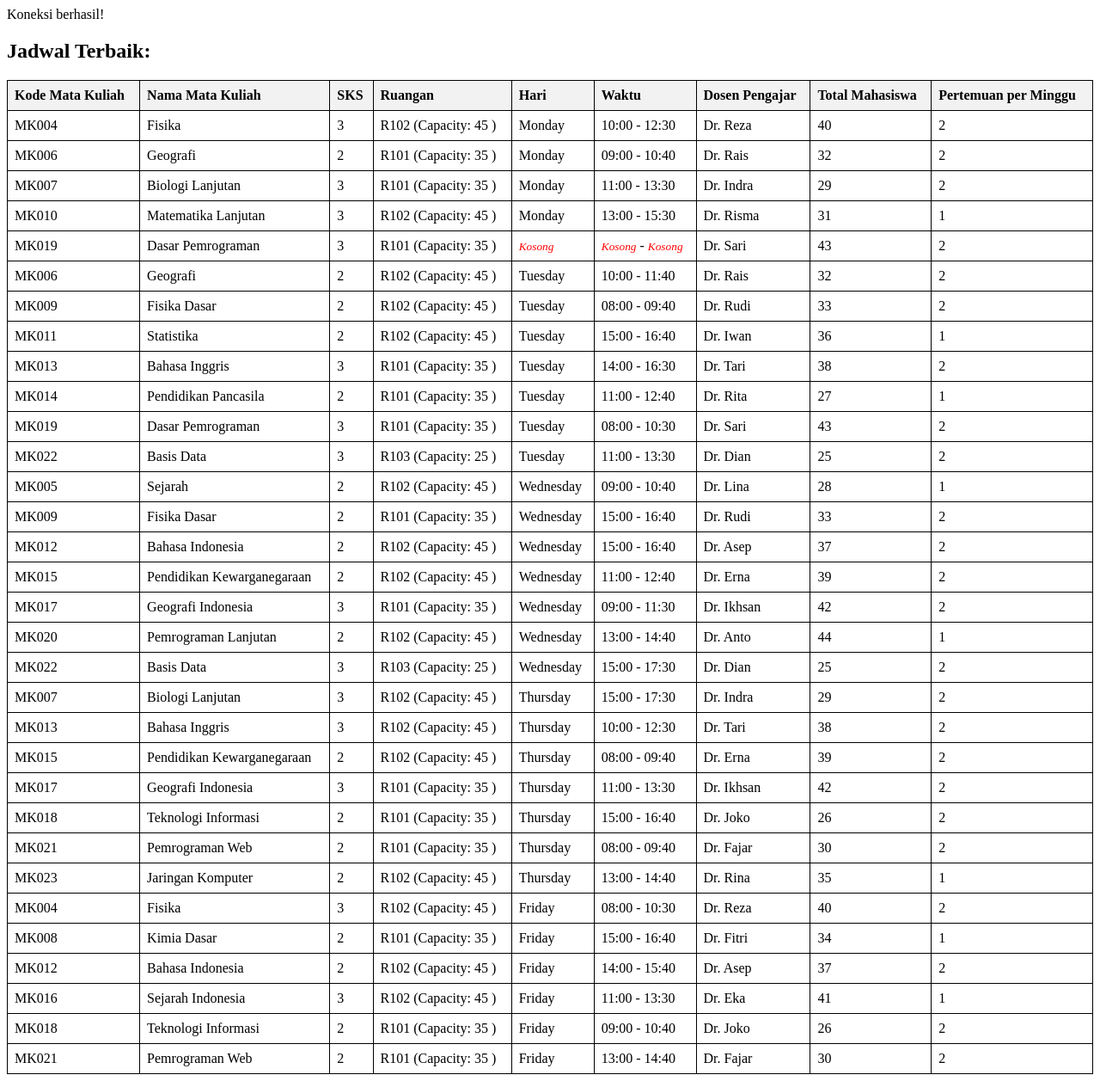
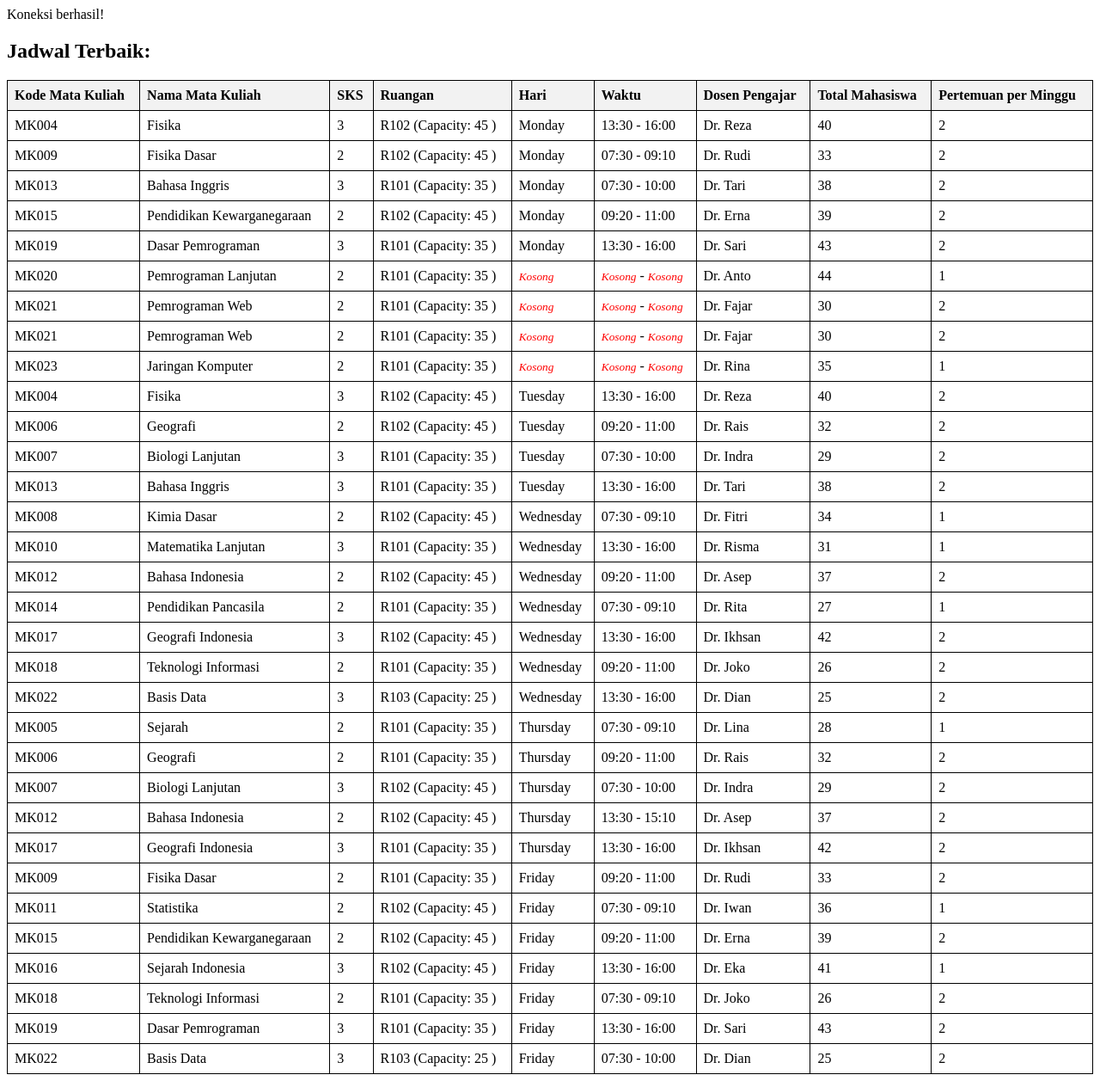
Before and after one commit to zumardirahman/algoritma-genetika, a PHP site: page / in a window 1280 px wide. Shown: the whole page at 86% size. Run offline with PHP 8.4, Linux system fonts and the light colour scheme; data comes from the database, SQL or seed files in the repository.

Commit message:
versi-06

```diff
--- a/GeneticAlgorithm.php
+++ b/GeneticAlgorithm.php
@@ -91,44 +91,71 @@ class GeneticAlgorithm {
 	}
 
 
+private function generateTimeSlots($sksDuration = 50, $interval = 10, $breaks = []) {
+    $breaks = 	[
+					['startHour' => 12, 'startMinute' => 40, 'endHour' => 13, 'endMinute' => 0], // Istirahat siang
+					['startHour' => 11, 'startMinute' => 30, 'endHour' => 13, 'endMinute' => 30]  // Istirahat Jumat
+				];
 
+	$startHour = 7;
+    $startMinute = 30;
+    $endHour = 15;
+    $endMinute = 0;
 
+    $totalMinutes = $sksDuration + $interval;
+    $timeSlots = [];
+    $currentHour = $startHour;
+    $currentMinute = $startMinute;
 
+    while ($currentHour < $endHour || ($currentHour == $endHour && $currentMinute < $endMinute)) {
+        $currentTimeInMinutes = $currentHour * 60 + $currentMinute;
 
-private function generateTimeSlots() {
-    $startHour = 8; // Waktu mulai pukul 08:00
-    $endHour = 15; // Waktu berakhir pukul 15:00
-    $timeSlots = [];
+        foreach ($breaks as $break) {
+            $breakStart = $break['startHour'] * 60 + $break['startMinute'];
+            $breakEnd = $break['endHour'] * 60 + $break['endMinute'];
 
-    for ($hour = $startHour; $hour <= $endHour; $hour++) {
-        if ($hour == 12) {
-            continue; // Jika jam 12 siang, lewati (misalnya untuk waktu istirahat)
+            if ($currentTimeInMinutes + $sksDuration > $breakStart && $currentTimeInMinutes < $breakEnd) {
+                $currentHour = floor($breakEnd / 60);
+                $currentMinute = $breakEnd % 60;
+                continue 2; // Lanjut ke waktu berikutnya setelah istirahat
+            }
         }
-        $time = str_pad($hour, 2, '0', STR_PAD_LEFT) . ":00";
+
+        $time = str_pad($currentHour, 2, '0', STR_PAD_LEFT) . ":" . str_pad($currentMinute, 2, '0', STR_PAD_LEFT);
         $timeSlots[] = $time;
+
+        $currentMinute += $totalMinutes;
+        while ($currentMinute >= 60) {
+            $currentHour++;
+            $currentMinute -= 60;
+        }
     }
 
     return $timeSlots;
 }
+
+
 
 private function generateRandomChromosome() {
     $chromosome = [];
     $days = ['Monday', 'Tuesday', 'Wednesday', 'Thursday', 'Friday'];
     $courses = $this->pdo->query("SELECT * FROM tabel_courses")->fetchAll();
     $rooms = $this->pdo->query("SELECT * FROM tabel_rooms")->fetchAll();
-    $timeSlots = $this->generateTimeSlots();
+
     $maxAttempts = 10; // Menentukan jumlah maksimal percobaan sebelum menyerah
 
     foreach ($courses as $course) {
         $meetingCounts = $course['meetings_per_week'];
         $allocatedDays = []; // Menyimpan hari-hari di mana mata kuliah sudah dijadwalkan
-
         for ($i = 0; $i < $meetingCounts; $i++) {
             $success = false;
             $attempt = 0;
 
             while (!$success && $attempt < $maxAttempts) {
                 $day = $days[array_rand($days)];
+
+		$durationMinutes = $course['sks'] * 50;
+        $timeSlots = $this->generateTimeSlots($durationMinutes);
 
                 // Pastikan mata kuliah tidak dijadwalkan pada hari yang sama dalam seminggu
                 while (in_array($day, $allocatedDays)) {
@@ -167,7 +194,8 @@ private function selectRoom($course, $rooms, $chromosome, $day) {
     });
     shuffle($suitableRooms);
 
-    $timeSlots = $this->generateTimeSlots();
+    $durationMinutes = $course['sks'] * 50;
+    $timeSlots = $this->generateTimeSlots($durationMinutes);
 
     foreach ($suitableRooms as $room) {
         foreach ($timeSlots as $time) {
```
